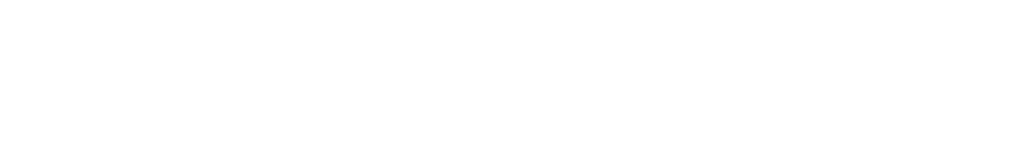
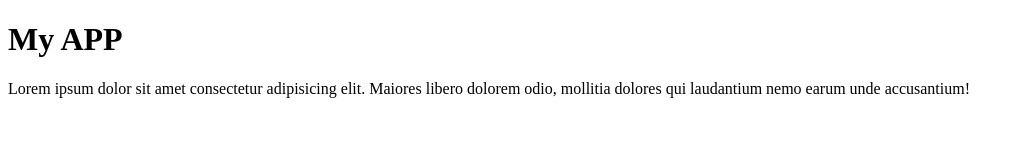
Before and after one commit to yassine-pq/git-tutoriel, a plain HTML site: page index.html in a window 1280 px wide. Shown: the whole page, without its empty margins (0-1024 px from the left). Drawn offline with Linux system fonts and the light colour scheme.

Commit message:
added h1

```diff
--- a/index.html
+++ b/index.html
@@ -7,5 +7,9 @@
 </head>
 <body>
 
+    <h1>My APP</h1>
+
+    <p>Lorem ipsum dolor sit amet consectetur adipisicing elit. Maiores libero dolorem odio, mollitia dolores qui laudantium nemo earum unde accusantium!</p>
+
 </body>
 </html>
```
